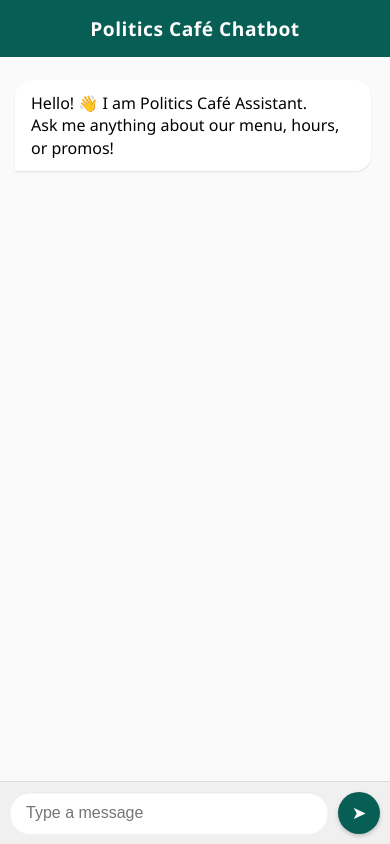
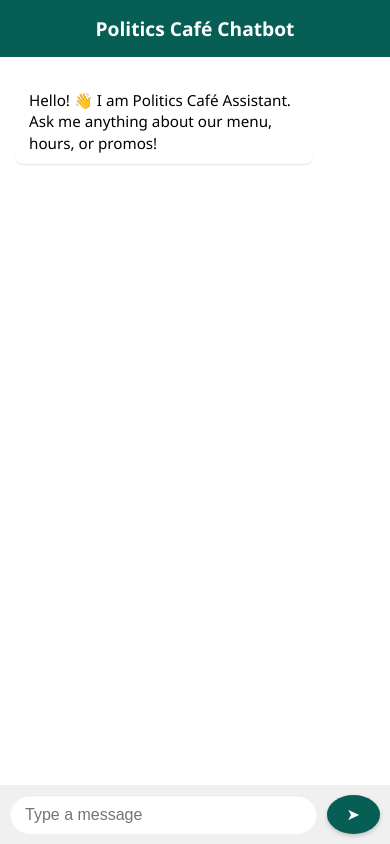
Before and after one commit to winghoong89/politics-cafe-chatbot, a plain HTML site: page index.html in a window 390 px wide. Drawn offline with Linux system fonts and the light colour scheme.

Commit message:
💄 Improve mobile UX: updated HTML and styles

```diff
--- a/index.html
+++ b/index.html
@@ -3,29 +3,28 @@
 <head>
     <meta charset="UTF-8">
     <title>Politics Café Chatbot</title>
-    <meta name="viewport" content="width=device-width, initial-scale=1.0">
+    <meta name="viewport" content="width=device-width, initial-scale=1.0, viewport-fit=cover">
     <style>
-        body {
+        html, body {
             margin: 0;
             padding: 0;
+            height: 100%;
             font-family: 'Segoe UI', Tahoma, Geneva, Verdana, sans-serif;
             background: #e5ddd5;
             display: flex;
             justify-content: center;
             align-items: center;
-            height: 100vh;
         }
 
         .chat-container {
+            display: flex;
+            flex-direction: column;
             width: 100%;
             max-width: 500px;
-            height: 95vh;
+            height: 100vh; /* Full screen height */
             background: #fff;
-            display: flex;
-            flex-direction: column;
-            box-shadow: 0 0 10px rgba(0, 0, 0, 0.2);
-            border-radius: 12px;
-            overflow: hidden;
+            box-shadow: 0 0 5px rgba(0, 0, 0, 0.2);
+            position: relative;
         }
 
         .header {
@@ -35,55 +34,56 @@
             font-size: 1.2em;
             font-weight: bold;
             text-align: center;
-            letter-spacing: 0.5px;
+            flex-shrink: 0;
         }
 
         .messages {
             flex: 1;
+            overflow-y: auto;
             padding: 15px;
-            overflow-y: auto;
             display: flex;
             flex-direction: column;
-            background: #fafafa;
+            box-sizing: border-box;
+            scroll-behavior: smooth;
         }
 
         .msg {
             max-width: 75%;
             margin: 8px 0;
-            padding: 12px 16px;
-            border-radius: 16px;
+            padding: 10px 14px;
+            border-radius: 8px;
             font-size: 0.95em;
             line-height: 1.4;
             word-wrap: break-word;
-            word-break: break-word;
             display: inline-block;
-            position: relative;
-            white-space: pre-wrap;
         }
 
         .user {
             align-self: flex-end;
             background: #dcf8c6;
-            border-radius: 16px 16px 0 16px;
+            border-radius: 8px 0 8px 8px;
         }
 
         .bot {
             align-self: flex-start;
-            background: #fff;
-            border-radius: 16px 16px 16px 0;
-            box-shadow: 0 1px 2px rgba(0, 0, 0, 0.1);
+            background: #ffffff;
+            border-radius: 0 8px 8px 8px;
+            box-shadow: 0 1px 1px rgba(0, 0, 0, 0.1);
         }
 
         .input-area {
             display: flex;
             padding: 10px;
             background: #f0f0f0;
-            border-top: 1px solid #ddd;
+            box-sizing: border-box;
+            flex-shrink: 0;
+            position: sticky;
+            bottom: 0;
         }
 
         input[type="text"] {
             flex: 1;
-            padding: 12px 16px;
+            padding: 10px 15px;
             border: none;
             border-radius: 20px;
             font-size: 1em;
@@ -94,13 +94,12 @@
         }
 
         button {
-            width: 45px;
-            height: 45px;
+            padding: 10px 20px;
             border: none;
             border-radius: 50%;
             background: #075E54;
             color: white;
-            font-size: 1.2em;
+            font-size: 1em;
             cursor: pointer;
             display: flex;
             justify-content: center;
@@ -113,33 +112,13 @@
             background: #064e45;
         }
 
-        /* Scrollbar styling */
+        /* Optional: scrollbar styling */
         .messages::-webkit-scrollbar {
             width: 6px;
         }
         .messages::-webkit-scrollbar-thumb {
             background-color: rgba(0, 0, 0, 0.2);
             border-radius: 10px;
-        }
-
-        /* Mobile tweaks */
-        @media (max-width: 600px) {
-            .chat-container {
-                height: 100vh;
-                border-radius: 0;
-            }
-            .msg {
-                max-width: 90%;
-                font-size: 1em;
-            }
-            input[type="text"] {
-                font-size: 1em;
-            }
-            button {
-                width: 42px;
-                height: 42px;
-                font-size: 1.1em;
-            }
         }
     </style>
 </head>
@@ -148,7 +127,7 @@
         <div class="header">Politics Café Chatbot</div>
         <div class="messages" id="messages"></div>
         <div class="input-area">
-            <input type="text" id="userInput" placeholder="Type a message" autocomplete="off">
+            <input type="text" id="userInput" placeholder="Type a message">
             <button onclick="sendMessage()">➤</button>
         </div>
     </div>
@@ -158,7 +137,7 @@
         const messagesDiv = document.getElementById('messages');
 
         window.onload = () => {
-            addMessage('Hello! 👋 I am Politics Café Assistant.\nAsk me anything about our menu, hours, or promos!', 'bot');
+            addMessage('Hello! 👋 I am Politics Café Assistant. Ask me anything about our menu, hours, or promos!', 'bot');
             input.focus();
         };
 
@@ -190,11 +169,11 @@
                 if (data.reply) {
                     addMessage(data.reply, 'bot');
                 } else {
-                    addMessage('⚠️ Error: ' + (data.error || 'Unknown error.'), 'bot');
+                    addMessage('Error: ' + (data.error || 'Unknown error.'), 'bot');
                 }
             } catch (err) {
                 messagesDiv.removeChild(loadingMsg);
-                addMessage('⚠️ Error: Could not reach server.', 'bot');
+                addMessage('Error: Could not reach server.', 'bot');
             }
         }
 
```
